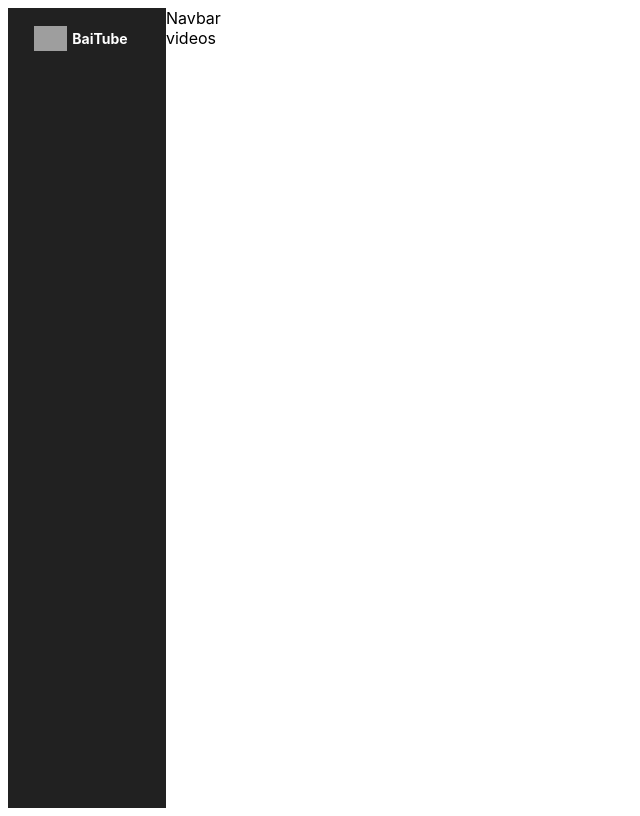
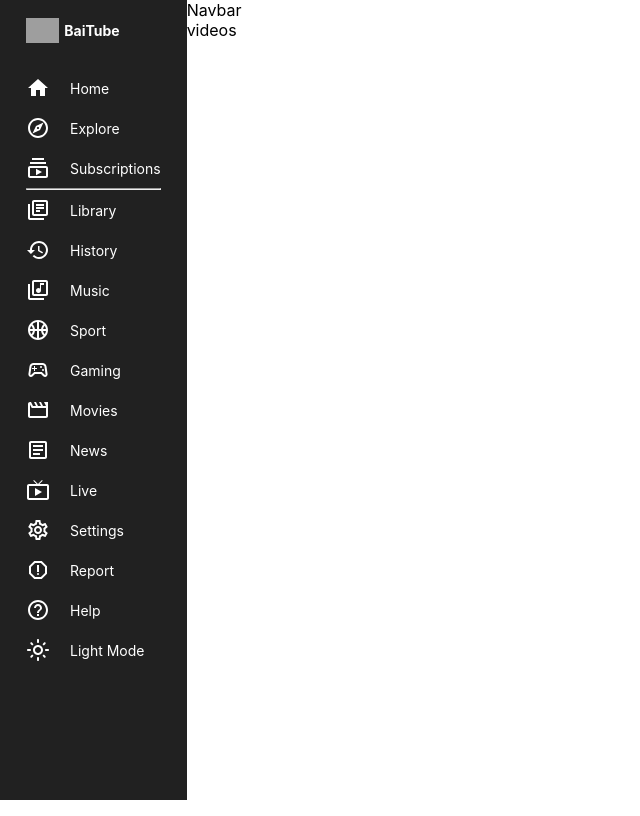
Before and after one commit to stivex001/youtube_clone, a React (Vite) app: page / in a window 1280 px wide. Shown: the whole page, without its empty margins (0-640 px from the left). Built offline with nearby package versions, Linux system fonts and the light colour scheme; grey boxes are pictures that could not be loaded.

Commit message:
feat: added styles to the menu bar componennts

```diff
--- /dev/null
+++ b/src/components/Navbar/Links.tsx
@@ -0,0 +1,27 @@
+import styled from "styled-components";
+
+const Items = styled.div`
+  display: flex;
+  align-items: center;
+  gap: 20px;
+  cursor: pointer;
+  padding: 8px 0px;
+`;
+
+type Props = {
+  icons: React.ReactNode;
+  title: string;
+};
+
+const Links = ({ icons, title }: Props) => {
+  return (
+    <div>
+      <Items>
+        {icons}
+        {title}
+      </Items>
+    </div>
+  );
+};
+
+export default Links;
--- a/src/components/menu/Menu.tsx
+++ b/src/components/menu/Menu.tsx
@@ -1,5 +1,24 @@
-import styled from "styled-components"
-import youtube from "../../assets/Group.png"
+import styled from "styled-components";
+import youtube from "../../assets/Group.png";
+import {
+  ArticleOutlined,
+  ExploreOutlined,
+  HelpOutlineOutlined,
+  HistoryOutlined,
+  Home,
+  LibraryBooksOutlined,
+  LibraryMusicOutlined,
+  LightModeOutlined,
+  LiveTvOutlined,
+  MovieOutlined,
+  ReportOutlined,
+  SettingsOutlined,
+  SportsBasketballOutlined,
+  SportsEsportsOutlined,
+  SubscriptionsOutlined,
+} from "@mui/icons-material";
+import Links from "../Navbar/Links";
+
 
 const Container = styled.div`
   flex: 1;
@@ -22,17 +41,37 @@ const Img = styled.img`
   height: 25px;
 `;
 
-type Props = {};
+// type Props = {};
 
-const Menu = (props: Props) => {
-  return <Container>
+const Menu = () => {
+  return (
+    <Container>
       <Wrapper>
         <Logo>
           <Img src={youtube} />
           BaiTube
         </Logo>
+
+        {/* NavLINKs */}
+        <Links icons={<Home />} title="Home" />
+        <Links icons={<ExploreOutlined />} title="Explore" />
+        <Links icons={<SubscriptionsOutlined />} title="Subscriptions" />
+        <hr />
+        <Links icons={<LibraryBooksOutlined />} title="Library" />
+        <Links icons={<HistoryOutlined />} title="History" />
+        <Links icons={<LibraryMusicOutlined />} title="Music" />
+        <Links icons={<SportsBasketballOutlined />} title="Sport" />
+        <Links icons={<SportsEsportsOutlined />} title="Gaming" />
+        <Links icons={<MovieOutlined />} title="Movies" />
+        <Links icons={<ArticleOutlined />} title="News" />
+        <Links icons={<LiveTvOutlined />} title="Live" />
+        <Links icons={<SettingsOutlined />} title="Settings" />
+        <Links icons={<ReportOutlined />} title="Report" />
+        <Links icons={<HelpOutlineOutlined />} title="Help" />
+        <Links icons={<LightModeOutlined />} title="Light Mode" />
       </Wrapper>
-  </Container>;
+    </Container>
+  );
 };
 
 export default Menu;
--- a/src/index.css
+++ b/src/index.css
@@ -1,4 +1,9 @@
 :root {
   font-family: Inter, system-ui, Avenir, Helvetica, Arial, sans-serif;
+}
 
+*{
+  margin: 0;
+  padding: 0;
+  box-sizing: border-box;
 }
```
Also changed, not shown: src/App.tsx (+6 -9 lines). Lines whose indentation alone changed are shown as unchanged.
